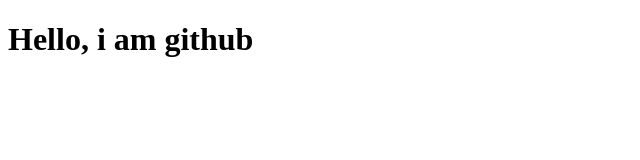
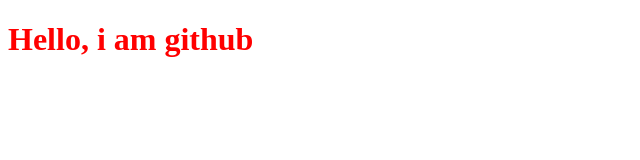
Before and after one commit to Vansh3005/Demo, a plain HTML site: page index.html in a window 1280 px wide. Shown: the whole page, without its empty margins (0-640 px from the left). Drawn offline with Linux system fonts and the light colour scheme.

Commit message:
Update index.html

```diff
--- a/index.html
+++ b/index.html
@@ -6,6 +6,6 @@
     <title>Demo</title>
 </head>
 <body>
-    <h1> Hello, i am github</h1>
+    <h1 style="color:red"> Hello, i am github</h1>
 </body>
 </html>
```
